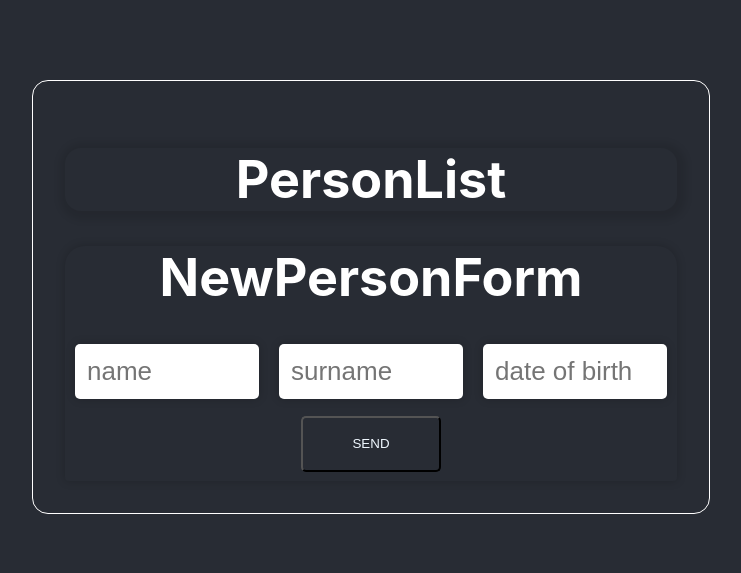
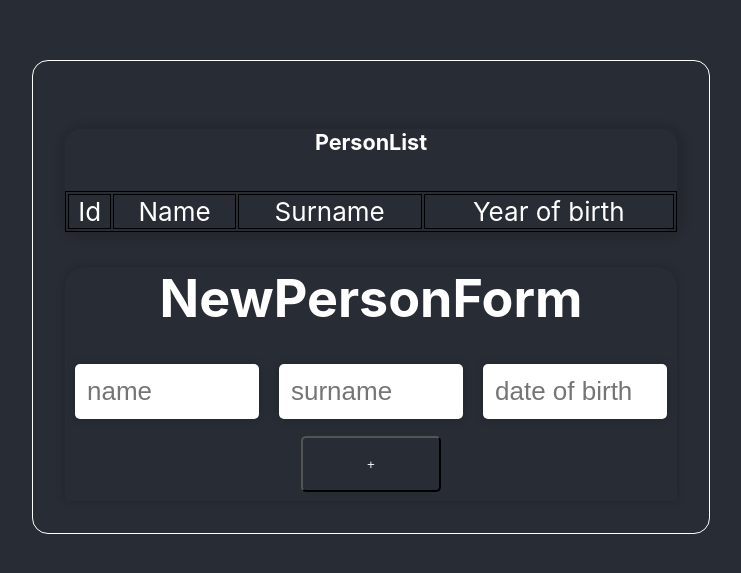
Before and after one commit to Domenico-lel/tutorial, a React (Create React App) app: page / in a window 1280 px wide. Shown: the part 103-676 px from the top of the page, without its empty margins (269-1010 px from the left). Built offline with nearby package versions, Linux system fonts and the light colour scheme.

Commit message:
print on page name, surname and year of birth without controll

```diff
--- a/src/ListNameApp.js
+++ b/src/ListNameApp.js
@@ -1,13 +1,38 @@
+import { useState } from "react";
 import NewPersonForm from "./components/NewPersonForm";
 import PersonList from "./components/PersonList";
 
+
+
 function ListNameApp() {
-  return (
-    <div className="widget-app">
-      <PersonList />
-      <NewPersonForm />
+
+    const [items, setItems] = useState([])
+
+
+    const handleNewList = (newPersonToAdd) => {
+
+        var itemscopy = items.slice()
+
+        newPersonToAdd.id = items.length + 1;
+        itemscopy.push(newPersonToAdd);
+        setItems(itemscopy)
+    }
+
+    return <div className="widget-app">
+
+        <PersonList
+            persons={items}
+
+        />
+        <NewPersonForm
+            onNewPerson={
+                (newPerson) => {
+                    handleNewList(newPerson)
+                }
+            }
+        />
     </div>
-  );
+
 }
 
 export default ListNameApp;
--- a/src/components/NewPersonForm.js
+++ b/src/components/NewPersonForm.js
@@ -1,15 +1,73 @@
-function NewPersonForm() {
-  return (
-    <div className=" newpersonform">
-      <h1>NewPersonForm</h1>
-      <div>
-        <input placeholder="name" className="gradient-input"></input>
-        <input placeholder="surname" className="gradient-input"></input>
-        <input placeholder="date of birth" className="gradient-input"></input>
-      </div>
-      <button>SEND</button>
+import { useState } from "react";
+
+function NewPersonForm(
+    {
+        onNewPerson = () => { }
+    }
+) {
+
+    const [personName, setPersonName] = useState("")
+    const [personSurame, setPersonSurname] = useState("")
+    const [date, setDate] = useState("")
+
+
+    const handleName = (inputName) => {
+        setPersonName(inputName)
+    }
+
+    const handleSurname = (inputSurname) => {
+        setPersonSurname(inputSurname)
+    }
+
+    const handleDate = (inputDate) => {
+        setDate(inputDate)
+    }
+
+    return <div className=" newpersonform">
+        <h1>NewPersonForm</h1>
+        <div>
+            <input
+                onChange={(e) => {
+                    handleName(e.target.value)
+                }}
+                placeholder="name"
+                className="gradient-input"
+                value={personName}
+            />
+
+            <input
+                onChange={(surname) => {
+                    handleSurname(surname.target.value)
+                }}
+                placeholder="surname"
+                className="gradient-input"
+                value={personSurame}
+            />
+
+            <input
+                onChange={(date) => {
+                    handleDate(date.target.value)
+                }}
+                placeholder="date of birth"
+                className="gradient-input"
+                value={date}
+            />
+
+        </div>
+        <button
+            onClick={() => {
+
+                const newPerson = {
+                    name: personName,
+                    surname: personSurame,
+                    date: date
+                }
+
+                onNewPerson(newPerson)
+            }}
+        >+</button>
     </div>
-  );
+
 }
 
 export default NewPersonForm;
--- a/src/components/PersonList.js
+++ b/src/components/PersonList.js
@@ -1,9 +1,44 @@
-function PersonList() {
-  return (
-    <div className="task-list">
-      <h1>PersonList</h1>
-    </div>
-  );
+function PersonList(
+  {
+    persons = []
+  }
+) {
+  return <div className="task-list">
+    <h5>PersonList</h5>
+
+    <table style={{ width: "100%" }}>
+      <tr>
+        <td>Id</td>
+        <td>Name</td>
+        <td>Surname</td>
+        <td>Year of birth</td>
+      </tr>
+
+      {
+        persons.map(
+          (people) => {
+            return (
+              <tr>
+                <td>
+                  <h3>{people.id}</h3>
+                </td>
+                <td>
+                  <h3>{people.name}</h3>
+                </td>
+                <td>
+                  <div>{people.surname}</div>
+                </td>
+                <td>
+                  <div>{people.date}</div>
+                </td>
+              </tr>
+            )
+          }
+        )
+      }
+
+    </table>
+  </div>
 }
 
 export default PersonList;
```
Also changed, not shown: src/TodoApp.js (indentation only).
